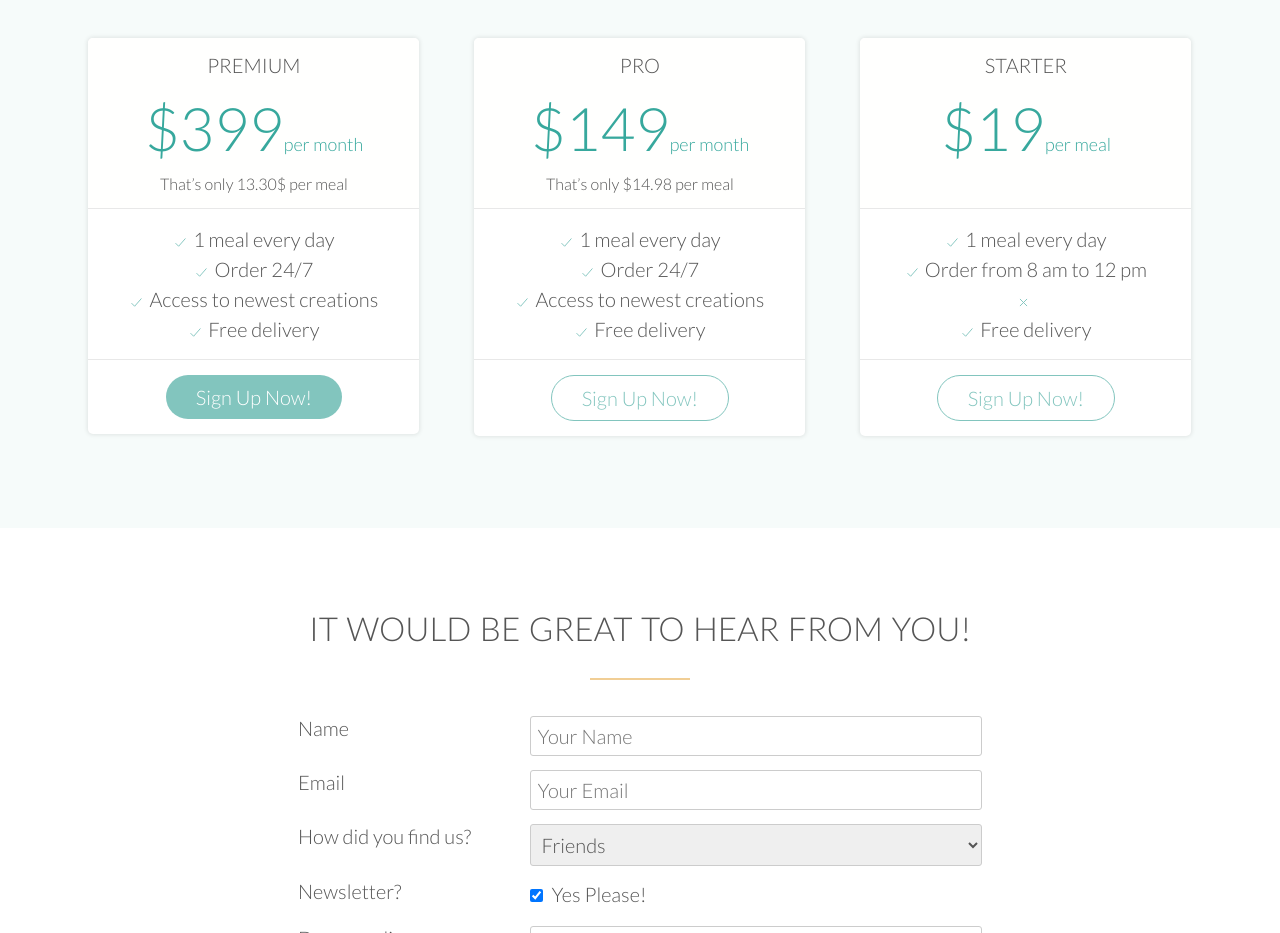
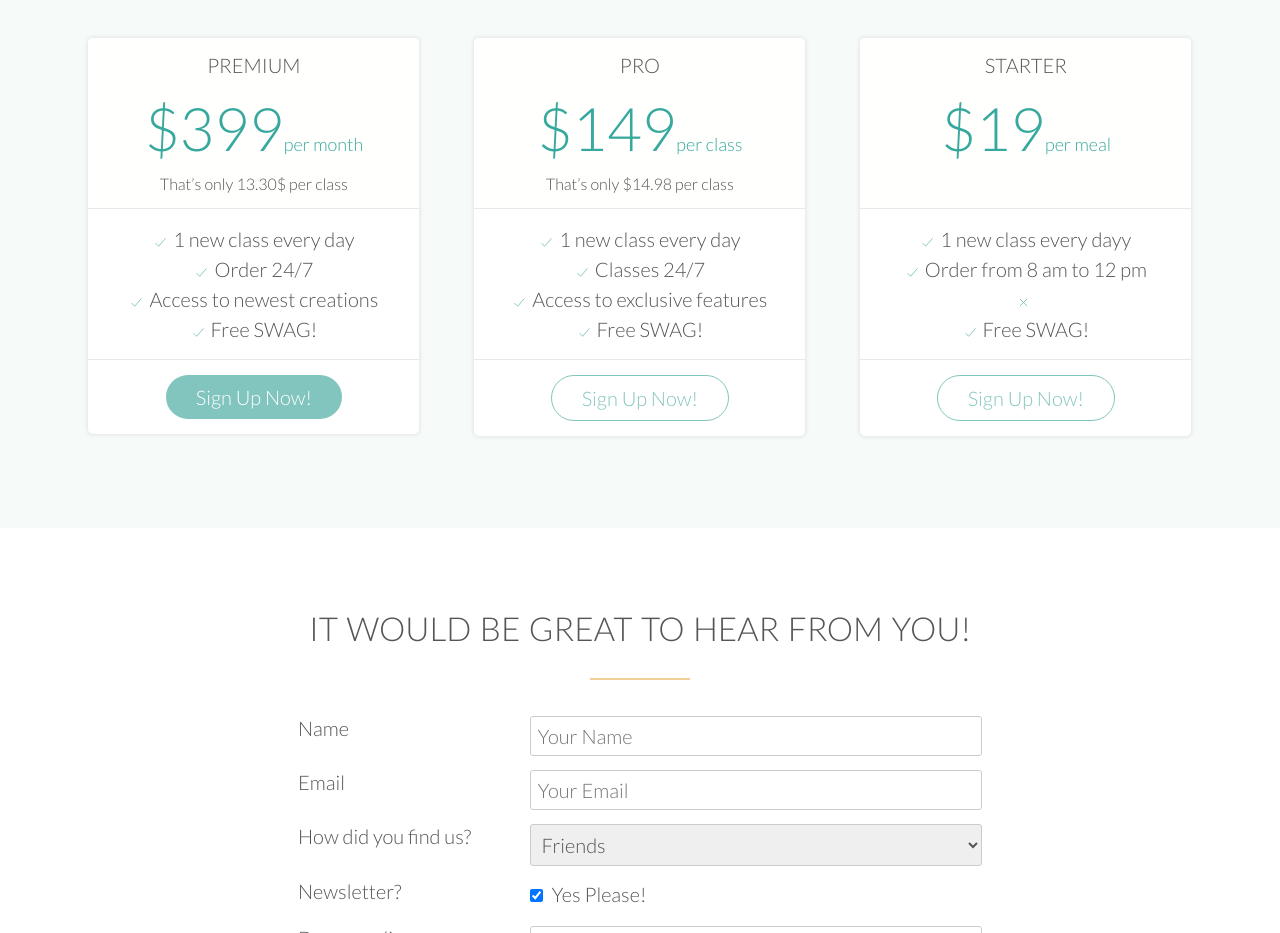
Before and after one commit to jmasulonis/vayuwellness, a plain HTML site: page index.html in a window 1280 px wide. Shown: the part 4084-5017 px from the top of the page. Drawn offline with nearby package versions, Linux system fonts and the light colour scheme.

Commit message:
Update index.html

```diff
--- a/index.html
+++ b/index.html
@@ -235,14 +235,14 @@
                         <div>
                             <h3>Premium</h3>
                             <p class="plan-price">$399<span>per month</span></p>
-                            <p class="plan-price-meal">That’s only 13.30$ per meal</p>
+                            <p class="plan-price-meal">That’s only 13.30$ per class</p>
                         </div>
                         <div>
                             <ul>
-                                <li><ion-icon name="checkmark-outline"></ion-icon>1 meal every day</li>
+                                <li><ion-icon name="checkmark-outline"></ion-icon>1 new class every day</li>
                                 <li><ion-icon name="checkmark-outline"></ion-icon>Order 24/7</li>
                                 <li><ion-icon name="checkmark-outline"></ion-icon>Access to newest creations</li>
-                                <li><ion-icon name="checkmark-outline"></ion-icon>Free delivery</li>
+                                <li><ion-icon name="checkmark-outline"></ion-icon>Free SWAG!</li>
                             </ul>
                         </div>
                         <div><a href="#" class="btn btn-full btn-signup">Sign Up Now!</a></div>
@@ -252,15 +252,15 @@
                 <div class="plan-box">
                     <div>
                         <h3>Pro</h3>
-                        <p class="plan-price">$149<span>per month</span></p>
-                        <p class="plan-price-meal">That’s only $14.98 per meal</p>
+                        <p class="plan-price">$149<span>per class</span></p>
+                        <p class="plan-price-meal">That’s only $14.98 per class</p>
                     </div>
                     <div>
                         <ul>
-                            <li><ion-icon name="checkmark-outline"></ion-icon>1 meal every day</li>
-                            <li><ion-icon name="checkmark-outline"></ion-icon>Order 24/7</li>
-                            <li><ion-icon name="checkmark-outline"></ion-icon>Access to newest creations</li>
-                            <li><ion-icon name="checkmark-outline"></ion-icon>Free delivery</li>
+                            <li><ion-icon name="checkmark-outline"></ion-icon>1 new class every day</li>
+                            <li><ion-icon name="checkmark-outline"></ion-icon>Classes 24/7</li>
+                            <li><ion-icon name="checkmark-outline"></ion-icon>Access to exclusive features</li>
+                            <li><ion-icon name="checkmark-outline"></ion-icon>Free SWAG!</li>
                         </ul>
                     </div>
                     <div><a href="#" class="btn btn-ghost btn-signup">Sign Up Now!</a></div>
@@ -275,10 +275,10 @@
                         </div>
                         <div>
                             <ul>
-                                <li><ion-icon name="checkmark-outline"></ion-icon>1 meal every day</li>
+                                <li><ion-icon name="checkmark-outline"></ion-icon>1 new class every dayy</li>
                                 <li><ion-icon name="checkmark-outline"></ion-icon>Order from 8 am to 12 pm</li>
                                 <li><ion-icon name="close-outline"></ion-icon></li>
-                                <li><ion-icon name="checkmark-outline"></ion-icon>Free delivery</li>
+                                <li><ion-icon name="checkmark-outline"></ion-icon>Free SWAG!</li>
                             </ul>
                         </div>
                         <div><a href="#" class="btn btn-ghost btn-signup">Sign Up Now!</a></div>
@@ -388,9 +388,9 @@
 
 
 
- <!-- <script>
+<script>
      alert('This is for Portfolio ONLY!')
- </script> -->
+ </script>
 
 </body>
 </html>
```
